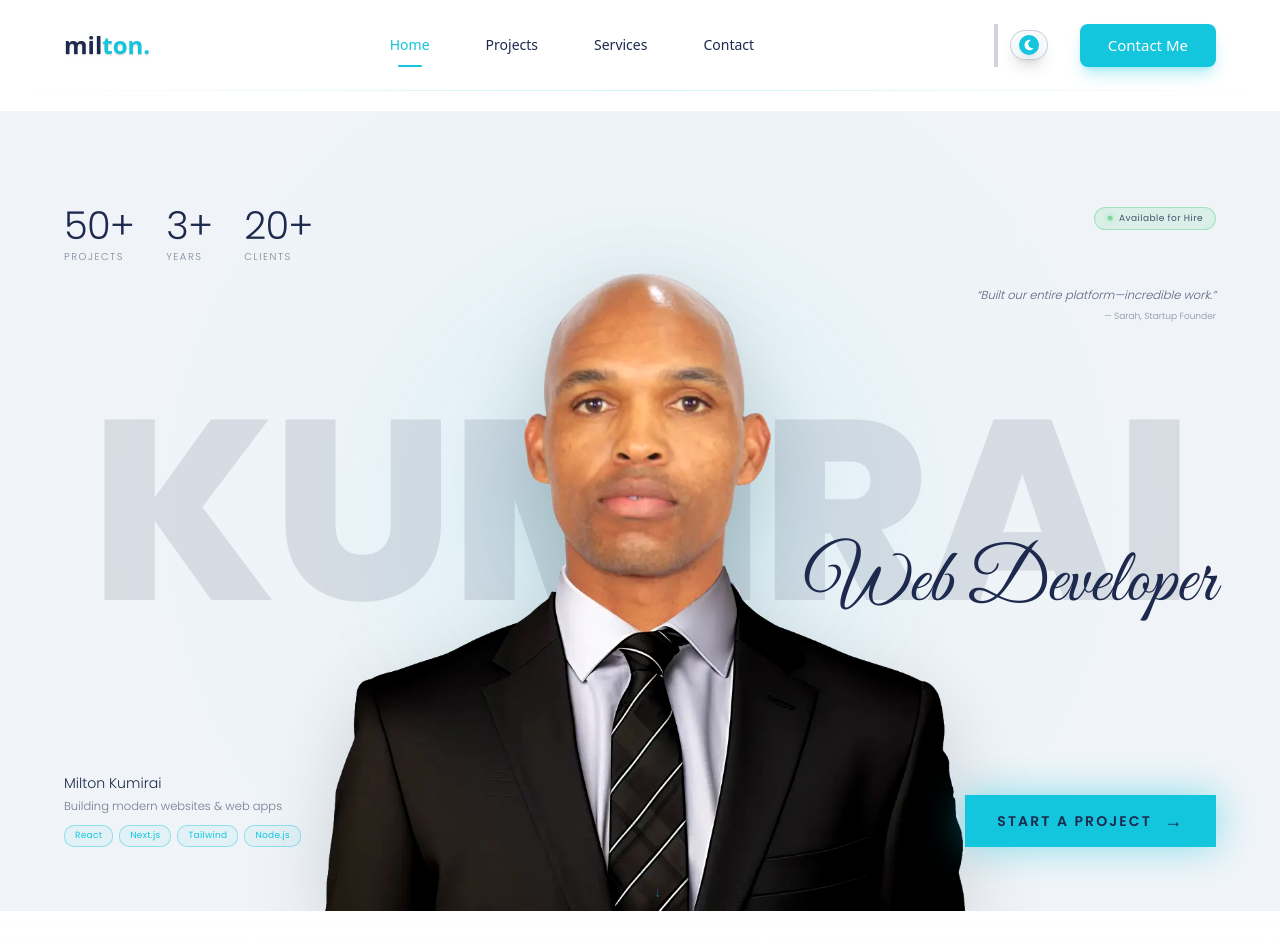
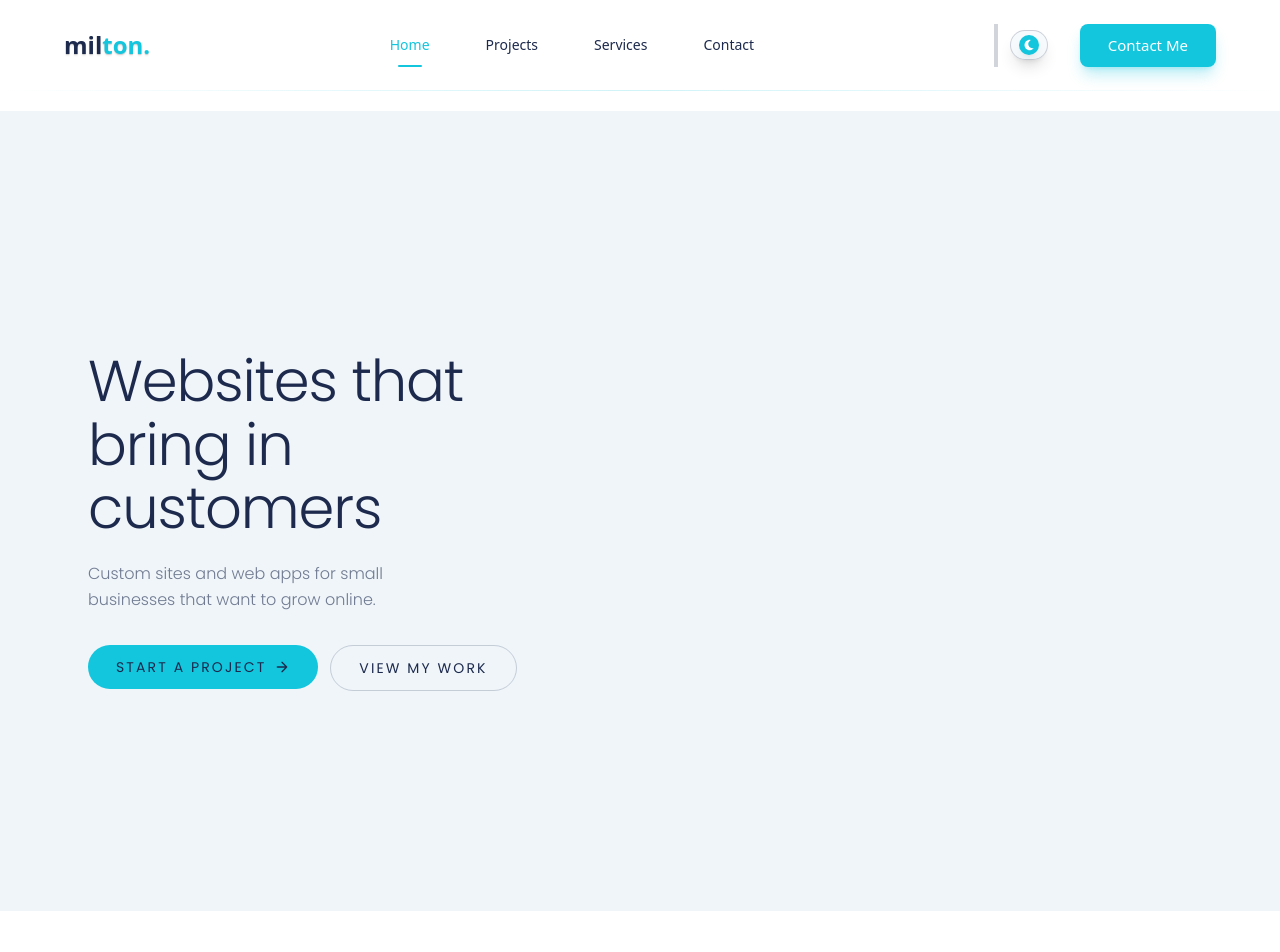
Before and after one commit to Kummirai/react-components, a Next.js app: page / in a window 1280 px wide. Shown: the top 952 px of the page. Built offline with nearby package versions, Linux system fonts and the light colour scheme.

Commit message:
feat: redesign HeroTwoA component with updated layout and styles

```diff
--- a/components/hero-2a/HeroTwoA.jsx
+++ b/components/hero-2a/HeroTwoA.jsx
@@ -2,376 +2,60 @@
 
 import React from "react";
 import Link from "next/link";
-import { useDarkMode } from "@/components/DarkModeProvider";
 
-export default function HeroTwoA({ img }) {
-  const { dark } = useDarkMode();
-
-  const c = {
-    bg: dark ? "#070b15" : "#f0f4f8",
-    radialStart: dark ? "rgba(19,197,221,0.45)" : "rgba(19,197,221,0.08)",
-    radialMid: dark ? "rgba(19,197,221,0.15)" : "rgba(19,197,221,0.02)",
-    radialEnd: dark ? "#070b15" : "#f0f4f8",
-    orbStart: dark ? "rgba(19,197,221,0.9)" : "rgba(19,197,221,0.12)",
-    orbMid: dark ? "rgba(19,197,221,0.2)" : "rgba(19,197,221,0.04)",
-    watermark: dark ? "rgba(243,237,237,0.1)" : "rgba(29,42,77,0.12)",
-    statNumber: dark ? "#f3eded" : "#1d2a4d",
-    statLabel: dark ? "rgba(255,255,255,0.3)" : "rgba(29,42,77,0.55)",
-    name: dark ? "rgba(255,255,255,0.9)" : "#1d2a4d",
-    tagline: dark ? "rgba(255,255,255,0.45)" : "rgba(29,42,77,0.6)",
-    testiText: dark ? "rgba(255,255,255,0.5)" : "rgba(29,42,77,0.7)",
-    testiAttr: dark ? "rgba(255,255,255,0.25)" : "rgba(29,42,77,0.5)",
-    availText: dark ? "rgba(255,255,255,0.85)" : "rgba(29,42,77,0.8)",
-    scrollText: dark ? "rgba(255,255,255,0.2)" : "rgba(29,42,77,0.45)",
-    scrollArrow: dark ? "rgba(19,197,221,0.3)" : "rgba(19,197,221,0.5)",
-  };
-
+export default function HeroTwoA() {
   return (
-    <main
-      className="relative w-full h-screen overflow-hidden"
-      style={{ backgroundColor: c.bg }}
-    >
-      {/* Radial background gradient */}
-      <div
-        className="absolute inset-0"
-        style={{
-          background: `radial-gradient(circle at center, ${c.radialStart} 0%, ${c.radialMid} 25%, ${c.radialEnd} 70%)`,
-        }}
-      />
-
-      {/* Glow orb */}
-      <div
-        className="absolute"
-        style={{
-          width: "min(650px, 50vw)",
-          height: "min(650px, 50vw)",
-          background: `radial-gradient(circle, ${c.orbStart} 0%, ${c.orbMid} 40%, transparent 70%)`,
-          top: "50%",
-          left: "50%",
-          transform: "translate(-50%, -50%)",
-          filter: "blur(30px)",
-        }}
-      />
-
-      {/* KUMIRAI - behind the image */}
-      <h1
-        className="absolute select-none pointer-events-none"
-        style={{
-          top: "50%",
-          left: "50%",
-          transform: "translate(-50%, -50%)",
-          fontSize: "clamp(60px, 20vw, 300px)",
-          fontWeight: 800,
-          letterSpacing: "clamp(-4px, -0.8vw, -12px)",
-          color: c.watermark,
-          zIndex: 1,
-          fontFamily: "'Poppins', sans-serif",
-          whiteSpace: "nowrap",
-          lineHeight: 1,
-          animation: "pulseKumirai 6s ease-in-out infinite",
-        }}
-      >
-        KUMIRAI
-      </h1>
-
-      {/* Model image */}
-      <div
-        className="absolute bottom-0 inset-x-0 flex justify-center"
-        style={{ height: "92%", zIndex: 3 }}
-      >
-        <img
-          src={img}
-          alt=""
-          loading="eager"
-          className="h-full w-auto object-contain object-bottom"
-          style={{
-            filter: `contrast(1.05) saturate(1.1) drop-shadow(0 25px 40px rgba(0,0,0,${dark ? "0.7" : "0.15"}))`,
-            maxWidth: "none",
-          }}
-        />
-      </div>
-
-      {/* Content aligned with navbar max-width */}
-      <div className="absolute inset-0 z-10">
-        <div className="h-full sm:max-w-3xl lg:max-w-6xl mx-auto relative px-6 sm:max-lg:px-10">
-
-        {/* Script text */}
-        <div
-          className="absolute"
-          style={{
-            right: 0,
-            top: "clamp(300px, 55%, 415px)",
-            fontFamily: "'Great Vibes', cursive",
-            fontSize: "clamp(36px, 6vw, 76px)",
-            color: dark ? undefined : "#1d2a4d",
-            background: dark ? "linear-gradient(135deg, #13c5dd 0%, #f8c0de 100%)" : undefined,
-            WebkitBackgroundClip: dark ? "text" : undefined,
-            WebkitTextFillColor: dark ? "transparent" : undefined,
-            backgroundClip: dark ? "text" : undefined,
-          }}
-        >
-          Web Developer
-        </div>
-
-        {/* Availability badge */}
-        <div
-          className="absolute flex items-center gap-1.5 px-3 py-1 rounded-full"
-          style={{
-            top: "clamp(80px, 12%, 130px)",
-            right: 0,
-            background: dark ? "rgba(34,197,94,0.12)" : "rgba(34,197,94,0.1)",
-            border: dark ? "1px solid rgba(34,197,94,0.25)" : "1px solid rgba(34,197,94,0.3)",
-            animation: "fadeSlideUp 0.6s ease-out 0.3s both",
-          }}
-        >
-          <span
-            className="inline-block w-1.5 h-1.5 rounded-full"
+    <section className="relative h-screen w-full bg-light">
+      <div className="mx-auto flex h-full w-full max-w-6xl items-center px-6">
+        <div className="max-w-md">
+          <h1
+            className="mt-5 leading-[1.1] tracking-[-0.02em] text-navy"
             style={{
-              backgroundColor: "#22c55e",
-              animation: "pulseDot 2s ease-in-out infinite",
-              boxShadow: "0 0 8px rgba(34,197,94,0.6)",
-            }}
-          />
-          <span
-            style={{
-              fontSize: "clamp(9px, 0.7vw, 11px)",
+              fontSize: "clamp(2.2rem, 4.5vw, 3.8rem)",
               fontFamily: "'Poppins', sans-serif",
-              fontWeight: 400,
-              color: c.availText,
-              letterSpacing: "0.05em",
+              fontWeight: 300,
             }}
           >
-            Available for Hire
-          </span>
-        </div>
+            Websites that
+            <br />
+            bring in
+            <br />
+            customers
+          </h1>
 
-        {/* Animated stats */}
-        <div
-          className="absolute flex gap-8"
-          style={{
-            top: "clamp(80px, 12%, 130px)",
-            left: 0,
-          }}
-        >
-          {[
-            { value: "50+", label: "Projects" },
-            { value: "3+", label: "Years" },
-            { value: "20+", label: "Clients" },
-          ].map((stat, i) => (
-            <div
-              key={stat.label}
-              className="flex flex-col"
-              style={{
-                animation: `fadeSlideUp 0.6s ease-out ${0.2 + i * 0.15}s both`,
-              }}
-            >
-              <span
-                style={{
-                  fontSize: "clamp(28px, 3vw, 42px)",
-                  fontWeight: 200,
-                  fontFamily: "'Poppins', sans-serif",
-                  color: c.statNumber,
-                  lineHeight: 1,
-                  letterSpacing: "-0.02em",
-                }}
-              >
-                {stat.value}
-              </span>
-              <span
-                style={{
-                  fontSize: "clamp(10px, 0.75vw, 12px)",
-                  fontFamily: "'Poppins', sans-serif",
-                  fontWeight: 300,
-                  color: c.statLabel,
-                  letterSpacing: "0.15em",
-                  textTransform: "uppercase",
-                  marginTop: "4px",
-                }}
-              >
-                {stat.label}
-              </span>
-            </div>
-          ))}
-        </div>
-
-        {/* Testimonial */}
-        <div
-          className="absolute"
-          style={{
-            right: 0,
-            top: "clamp(130px, 22%, 200px)",
-            maxWidth: "clamp(180px, 20vw, 280px)",
-            textAlign: "right",
-            animation: "fadeSlideUp 0.8s ease-out 0.5s both",
-          }}
-        >
-          <div
+          <p
+            className="mt-5 max-w-xs text-sm leading-relaxed sm:text-base"
             style={{
-              fontSize: "clamp(11px, 0.9vw, 14px)",
+              color: "rgba(29,42,77,0.6)",
               fontFamily: "'Poppins', sans-serif",
               fontWeight: 300,
-              fontStyle: "italic",
-              color: c.testiText,
-              lineHeight: 1.5,
             }}
           >
-            &ldquo;Built our entire platform&mdash;incredible work.&rdquo;
-          </div>
-          <div
-            style={{
-              fontSize: "clamp(9px, 0.7vw, 11px)",
-              fontFamily: "'Poppins', sans-serif",
-              fontWeight: 300,
-              color: c.testiAttr,
-              marginTop: "6px",
-            }}
-          >
-            &mdash; Sarah, Startup Founder
+            Custom sites and web apps for small businesses that want to grow
+            online.
+          </p>
+
+          <div className="mt-8 flex flex-col items-center gap-3 sm:flex-row sm:items-start">
+            <Link
+              href="#contact"
+              className="inline-flex items-center justify-center gap-2 rounded-full bg-cyan px-7 py-3 text-sm font-medium uppercase tracking-[0.15em] text-navy transition-all duration-300 hover:brightness-110 hover:shadow-lg"
+              style={{ fontFamily: "'Poppins', sans-serif" }}
+            >
+              Start a Project
+              <svg className="h-4 w-4" viewBox="0 0 24 24" fill="none" stroke="currentColor" strokeWidth={2} strokeLinecap="round" strokeLinejoin="round">
+                <path d="M5 12h14M12 5l7 7-7 7" />
+              </svg>
+            </Link>
+            <Link
+              href="/projects"
+              className="inline-flex items-center justify-center gap-2 rounded-full border border-navy/20 px-7 py-3 text-sm font-medium uppercase tracking-[0.15em] text-navy transition-all duration-300 hover:border-navy/60 hover:bg-navy hover:text-white hover:shadow-lg"
+              style={{ fontFamily: "'Poppins', sans-serif" }}
+            >
+              View My Work
+            </Link>
           </div>
         </div>
-
-        {/* Bottom-left: name and tagline */}
-        <div
-          className="absolute"
-          style={{
-            bottom: "clamp(30px, 8vh, 70px)",
-            left: 0,
-          }}
-        >
-          <div
-            style={{
-              fontSize: "clamp(13px, 1.1vw, 16px)",
-              fontFamily: "'Poppins', sans-serif",
-              fontWeight: 300,
-              color: c.name,
-            }}
-          >
-            Milton Kumirai
-          </div>
-          <div
-            style={{
-              fontSize: "clamp(11px, 0.9vw, 13px)",
-              fontFamily: "'Poppins', sans-serif",
-              fontWeight: 300,
-              color: c.tagline,
-              marginTop: "4px",
-            }}
-          >
-            Building modern websites &amp; web apps
-          </div>
-          <div className="flex flex-wrap gap-1.5" style={{ marginTop: "10px" }}>
-            {["React", "Next.js", "Tailwind", "Node.js"].map((tech, i) => (
-              <span
-                key={tech}
-                style={{
-                  padding: "3px 10px",
-                  fontSize: "clamp(9px, 0.7vw, 11px)",
-                  fontFamily: "'Poppins', sans-serif",
-                  fontWeight: 400,
-                  color: "#13c5dd",
-                  border: "1px solid rgba(19,197,221,0.4)",
-                  borderRadius: "10px",
-                  background: dark ? "rgba(19,197,221,0.1)" : "rgba(19,197,221,0.06)",
-                  letterSpacing: "0.03em",
-                  animation: `fadeSlideUp 0.5s ease-out ${0.3 + i * 0.1}s both`,
-                }}
-              >
-                {tech}
-              </span>
-            ))}
-          </div>
-        </div>
-
-        {/* Bottom-right: CTA */}
-        <div
-          className="absolute"
-          style={{
-            bottom: "clamp(30px, 8vh, 70px)",
-            right: 0,
-          }}
-        >
-          <Link
-            href="#contact"
-            className="group inline-flex items-center gap-3 px-8 py-3 bg-cyan text-navy text-sm font-semibold tracking-[0.15em] uppercase transition-all duration-500 hover:bg-white hover:shadow-[0_0_40px_rgba(19,197,221,0.4)]"
-            style={{
-              fontFamily: "'Poppins', sans-serif",
-              boxShadow: dark
-                ? "0 0 20px rgba(19,197,221,0.3)"
-                : "0 0 20px rgba(19,197,221,0.15)",
-              animation: "pulseCta 2.5s ease-in-out infinite",
-            }}
-          >
-            Start a Project
-            <span className="inline-block text-lg transition-transform duration-300 group-hover:translate-x-1">&rarr;</span>
-          </Link>
-        </div>
-
-        {/* Scroll indicator */}
-        <div
-          className="absolute"
-          style={{
-            bottom: "16px",
-            left: "50%",
-            transform: "translateX(-50%)",
-            animation: "fadeSlideUp 1s ease-out 1.2s both",
-          }}
-        >
-          <div
-            className="flex flex-col items-center gap-1"
-            style={{
-              animation: "bounceScroll 2.5s ease-in-out infinite",
-            }}
-          >
-            <span
-              style={{
-                fontSize: "clamp(8px, 0.6vw, 10px)",
-                fontFamily: "'Poppins', sans-serif",
-                fontWeight: 300,
-                color: c.scrollText,
-                letterSpacing: "0.15em",
-                textTransform: "uppercase",
-              }}
-            >
-              Scroll
-            </span>
-            <span
-              style={{
-                color: c.scrollArrow,
-                fontSize: "14px",
-                lineHeight: 1,
-              }}
-            >
-              &darr;
-            </span>
-          </div>
-        </div>
-
-        </div>
       </div>
-
-      {/* Keyframes */}
-      <style jsx>{`
-        @keyframes pulseKumirai {
-          0%, 100% { opacity: 1; }
-          50% { opacity: 0.6; }
-        }
-        @keyframes pulseDot {
-          0%, 100% { opacity: 1; transform: scale(1); }
-          50% { opacity: 0.5; transform: scale(0.8); }
-        }
-        @keyframes fadeSlideUp {
-          from { opacity: 0; transform: translateY(12px); }
-          to { opacity: 1; transform: translateY(0); }
-        }
-        @keyframes bounceScroll {
-          0%, 100% { transform: translateY(0); }
-          50% { transform: translateY(6px); }
-        }
-        @keyframes pulseCta {
-          0%, 100% { box-shadow: 0 0 20px rgba(19,197,221,0.3); }
-          50% { box-shadow: 0 0 50px rgba(19,197,221,0.6); }
-        }
-      `}</style>
-    </main>
+    </section>
   );
 }
```
Also changed, not shown: public/designs/5652262.jpg (added), public/designs/7789078.jpg (added).
